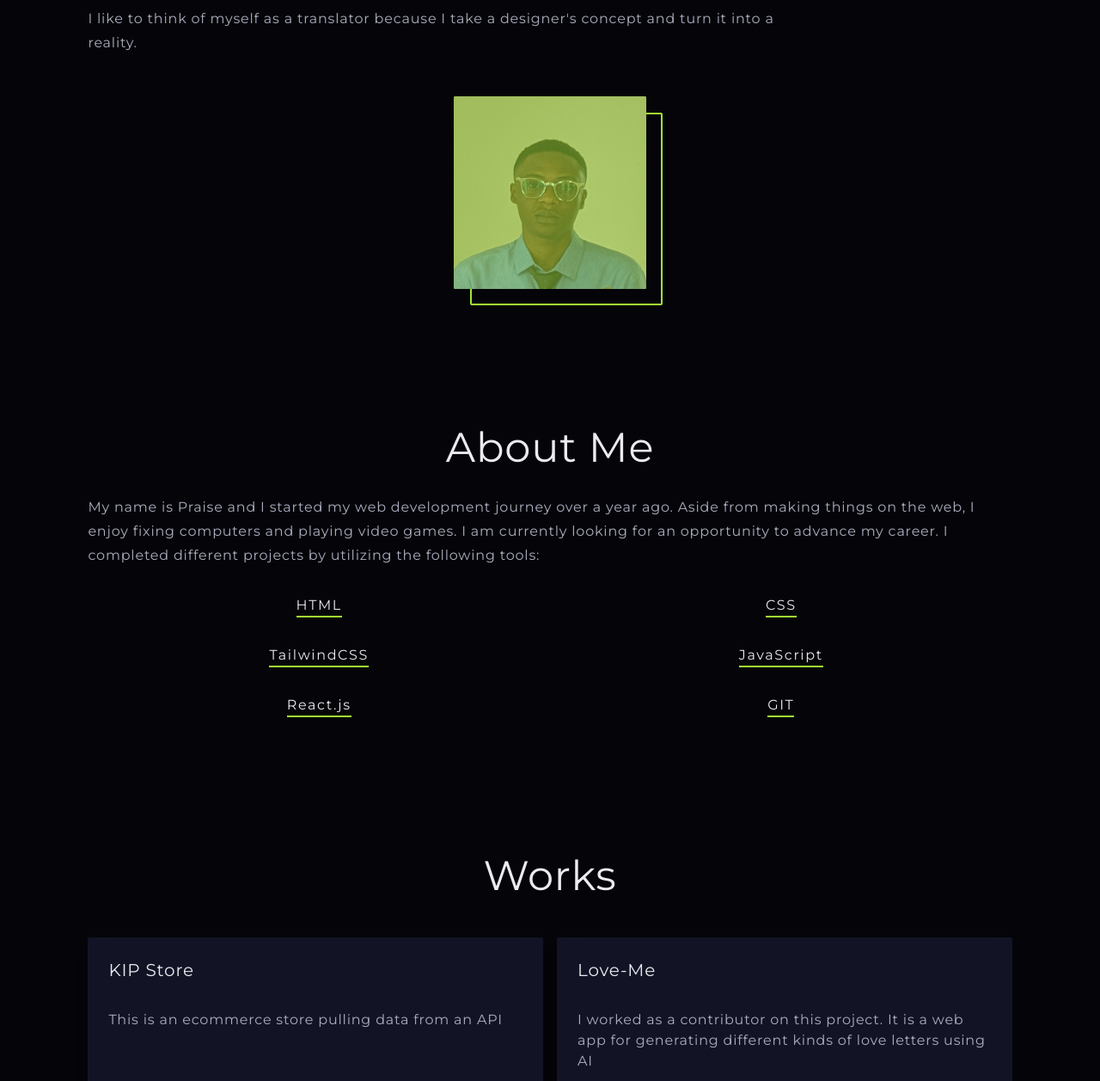
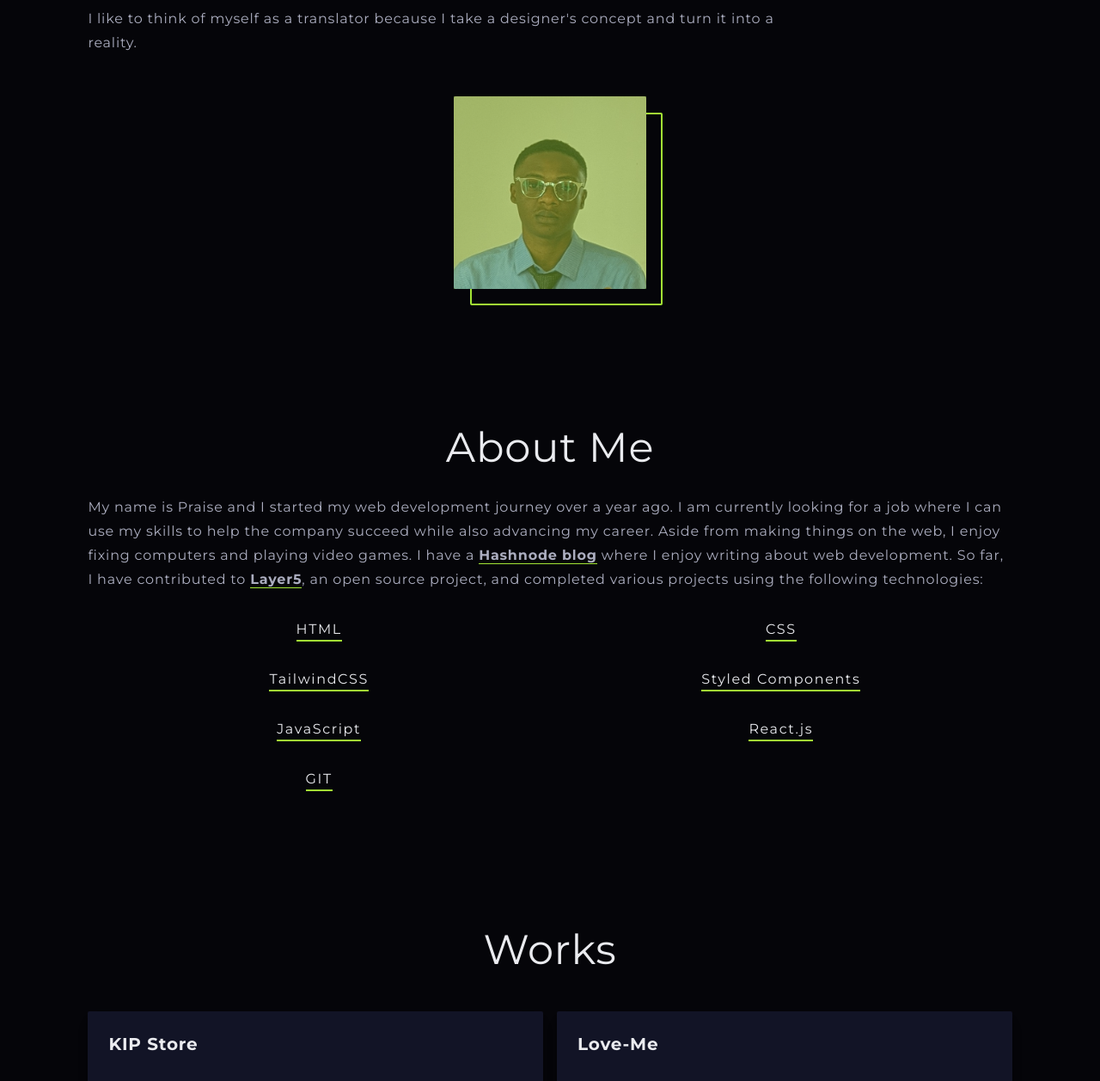
Before and after one commit to Oghene-kevwe/Portfolio, a website: page index.html in a window 1280 px wide. Shown: the part 330-1587 px from the top of the page at 86% size. Drawn offline with nearby package versions, Linux system fonts and the light colour scheme.

Commit message:
reactor: updated info in About me section

```diff
--- a/index.html
+++ b/index.html
@@ -116,6 +116,7 @@
             <div
               class="bg-profile-image bg-center bg-cover h-full w-full rounded-sm"
             >
+          <!-- profile image  background-->
               <div
                 class="profile-img-bg transition-all duration-100 ease-out"
               ></div>
@@ -137,10 +138,8 @@
         </h2>
         <p class="leading-7 mb-4">
           My name is Praise and I started my web
-          development journey over a year ago. Aside from making things on the
-          web, I enjoy fixing computers and playing video games. I am currently
-          looking for an opportunity to advance my career. I completed different
-          projects by utilizing the following tools:
+          development journey over a year ago. I am currently looking for a job where I can use my skills to help the company succeed while also advancing my career. Aside from making things on the
+          web, I enjoy fixing computers and playing video games. I have a <a href="https://idisepraise.hashnode.dev/" target="_blank" class="border-b border-solid border-lime-400 font-bold">Hashnode blog</a> where I enjoy writing about web development. So far, I have contributed to <a class="border-b border-solid border-lime-400 font-bold" href="https://github.com/layer5io/layer5" target="_blank">Layer5</a>, an open source project, and completed various projects using the following technologies:
         </p>
 
         <div
@@ -149,6 +148,7 @@
           <p class="border-b-2 border-solid border-lime-400">HTML</p>
           <p class="border-b-2 border-solid border-lime-400">CSS</p>
           <p class="border-b-2 border-solid border-lime-400">TailwindCSS</p>
+          <p class="border-b-2 border-solid border-lime-400">Styled Components</p>
           <p class="border-b-2 border-solid border-lime-400">JavaScript</p>
           <p class="border-b-2 border-solid border-lime-400">React.js</p>
           <p class="border-b-2 border-solid border-lime-400">GIT</p>
--- a/src/input.css
+++ b/src/input.css
@@ -34,7 +34,7 @@ ul a {
   @apply rounded-sm border-2 border-solid border-lime-400 w-full h-full absolute top-[1.2rem] left-[1.2rem] -z-10 hover:top-[1rem] hover:left-[1rem];
 }
 .profile-img-bg {
-  @apply bg-lime-400 h-full w-full opacity-50;
+  @apply bg-lime-400 h-full w-full opacity-40;
 }
 
 /* Works */
@@ -47,7 +47,7 @@ ul a {
 }
 
 .work-title {
-  @apply text-xl text-quill-50;
+  @apply text-xl text-quill-50 font-bold;
 }
 
 .work-link {
```
Also changed, not shown: output.css.
